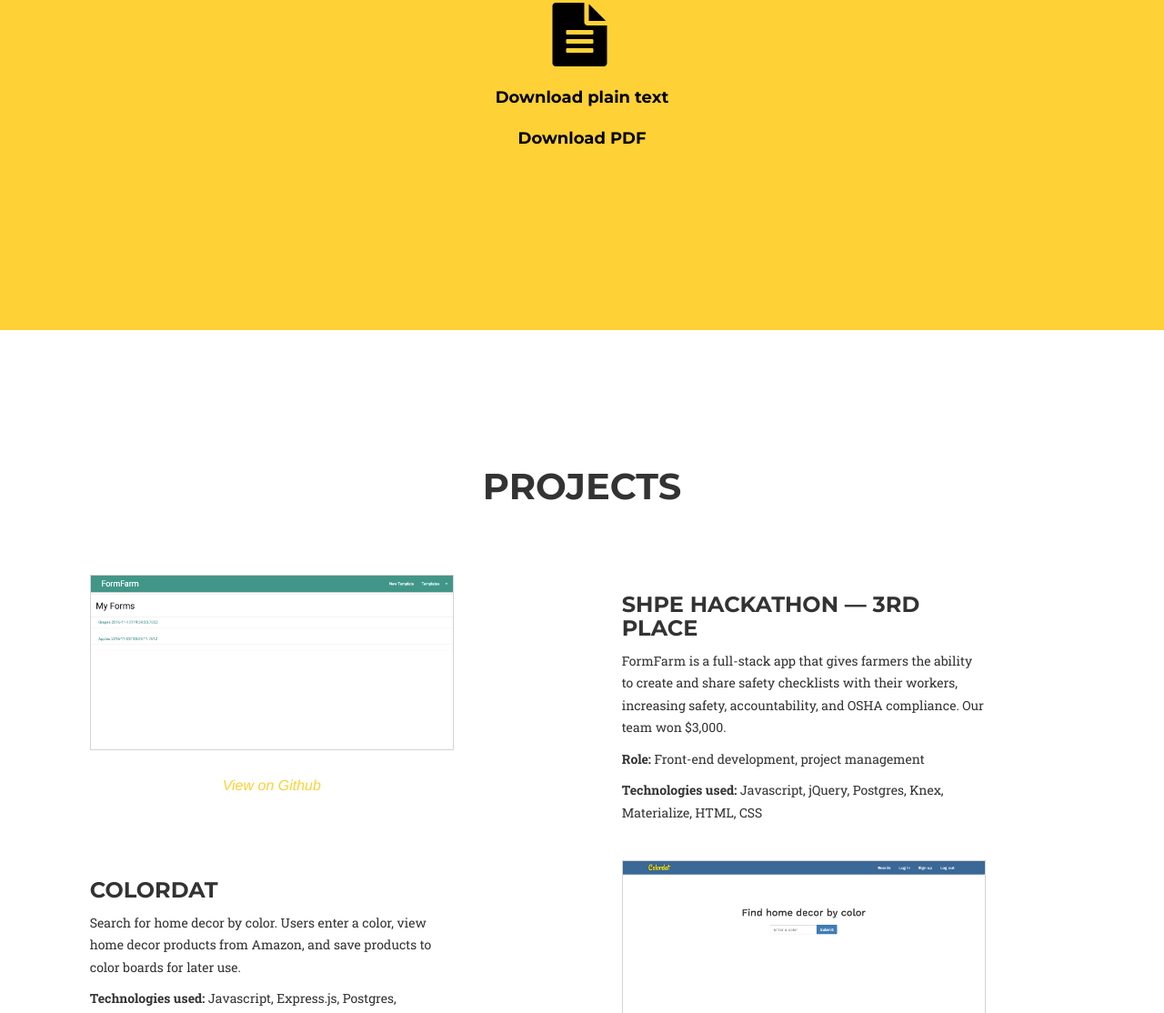
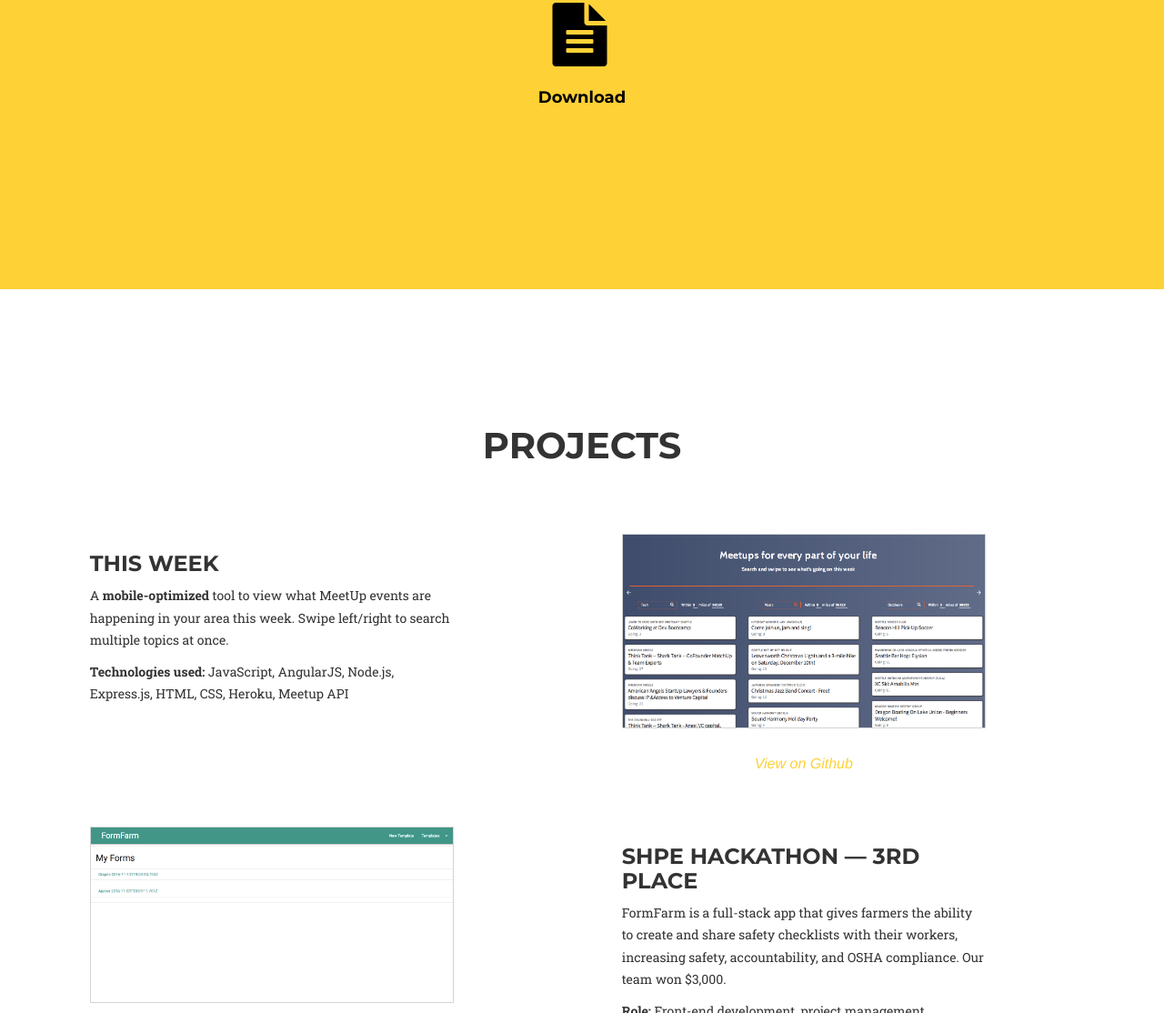
Before and after one commit to ryanrotz/ryanrotz.github.io, a website: page index.html in a window 1280 px wide. Shown: the part 2359-3473 px from the top of the page at 91% size. Drawn offline with nearby package versions, Linux system fonts and the light colour scheme; a web font is replaced by a local one.

Commit message:
added this-week and updated some stuff

```diff
--- a/index.html
+++ b/index.html
@@ -66,7 +66,9 @@
                 </div>
                 <div class="col-sm-7 col-sm-offset-1">
                 <h2 class="section-heading">About</h2>
-                    <p class="large text-muted">Ryan Rotz is a full-stack web developer and former marketer who discovered code and couldn't stop building things. He's passionate about making ideas come to life and loves partnering with other developers, as well as designers and executives to make them happen.</p>
+                    <p class="large text-muted">Ryan Rotz is a full-stack web developer and former marketer who discovered code and couldn't stop building things. He's proficient in JavaScript, HTML, and CSS and loves Angular and the MEAN stack. He picks up new technologies quickly and has a proven track record of bringing cross-functional teams together and getting the job done.
+
+                    </p>
                     <ul class="list-inline social-buttons">
                             <li><a href="https://github.com/ryanrotz" target="blank"><i class="social fa fa-github"></i></a>
                             </li>
@@ -97,7 +99,7 @@
                     </span>
                     <h4 class="service-heading">Languages</h4>
                     <ul class="text-muted skills">
-                        <li>Javascript</li>
+                        <li>JavaScript</li>
                         <li>Ruby</li>
                         <li>HTML5</li>
                         <li>CSS3</li>
@@ -153,11 +155,11 @@
             <div class="row">
                 <div class="col-sm-12">
                     <div class="team-member">
-                        <a href="./ryan_rotz_resume.pdf" target="_blank"><i class="fa fa-file-text fa-5x resume-icon" aria-hidden="true"></i></a>
+                        <a href="./Ryan_Rotz_Resume_Plaintext.pdf" target="_blank"><i class="fa fa-file-text fa-5x resume-icon" aria-hidden="true"></i></a>
                         <!-- <h4></h4> -->
                         <!-- <img src="img/team/2.jpg" class="img-responsive img-circle" alt=""> -->
-                        <h4><a href="./Ryan_Rotz_Resume_Plaintext.pdf" class="resume-links" download>Download plain text</a></h4>
-                        <h4><a href="./ryan_rotz_resume.pdf" class="resume-links" download>Download PDF</a></h4>
+                        <h4><a href="./Ryan_Rotz_Resume_Plaintext.pdf" class="resume-links" download>Download</a></h4>
+                     <!--    <h4><a href="./ryan_rotz_resume.pdf" class="resume-links" download>Download PDF</a></h4> -->
                     </div>
                 </div>
             </div>
@@ -179,6 +181,25 @@
             </div>
 
             <div class="row">
+                <div class="col-sm-7 col-md-5 portfolio-item">
+                    <div class="portfolio-link">
+                        <h3>This Week</h3>
+                        <p>A <strong>mobile-optimized</strong> tool to view what MeetUp events are happening in your area this week. Swipe left/right to search multiple topics at once.</p>
+                        <p><strong>Technologies used: </strong>JavaScript, AngularJS, Node.js, Express.js, HTML, CSS, Heroku, Meetup API</p>
+                    </div>
+                </div>
+                <div class="col-sm-5 col-md-7 portfolio-item">
+                    <a href="https://this-week.herokuapp.com/" target="blank" class="portfolio-link" data-toggle="modal">
+                        <img src="img/portfolio/this-week.png" class="img-responsive colordat-img project-border" alt="screenshot of This Week">
+                    </a>
+                    <div class="portfolio-caption">
+                        <!-- <h4>Round Icons</h4> -->
+                        <p class="text-muted"><a href="https://github.com/ryanrotz/this-week/" target="blank">View on Github</a></p>
+                    </div>
+                </div>
+            </div>
+
+            <div class="row">
                 <div class="project-wrapper">
                     <div class="col-sm-5 col-md-5 portfolio-item project-img">
                         <a href="https://formfarm2016.herokuapp.com/index.html" target="blank" class="portfolio-link" data-toggle="modal">
@@ -194,7 +215,7 @@
                             <h3>SHPE Hackathon — 3rd Place</h3>
                             <p>FormFarm is a full-stack app that gives farmers the ability to create and share safety checklists with their workers, increasing safety, accountability, and OSHA compliance. Our team won $3,000.</p>
                             <p><strong>Role:</strong> Front-end development, project management</strong></p>
-                            <p><strong>Technologies used: </strong>Javascript, jQuery, Postgres, Knex, Materialize, HTML, CSS</p>
+                            <p><strong>Technologies used: </strong>JavaScript, jQuery, Postgres, Knex, Materialize, HTML, CSS</p>
                         </div>
                     </div>
                 </div>
@@ -205,7 +226,7 @@
                     <div class="portfolio-link">
                         <h3>Colordat</h3>
                         <p>Search for home decor by color. Users enter a color, view home decor products from Amazon, and save products to color boards for later use.</p>
-                        <p><strong>Technologies used: </strong>Javascript, Express.js, Postgres, Sequelize, HTML, CSS, Heroku</p>
+                        <p><strong>Technologies used: </strong>JavaScript, Express.js, Postgres, Sequelize, HTML, CSS, Heroku</p>
                     </div>
                 </div>
                 <div class="col-sm-5 col-md-7 portfolio-item">
@@ -234,7 +255,7 @@
                         <div class="portfolio-link">
                             <h3>Name That Emotion</h3>
                             <p>A game for children with autism to improve social skills.</p>
-                            <p><strong>Technologies used: </strong>Javascript, jQuery Bootstrap, HTML, CSS</p>
+                            <p><strong>Technologies used: </strong>JavaScript, jQuery Bootstrap, HTML, CSS</p>
                         </div>
                     </div>
                 </div>
@@ -275,7 +296,7 @@
                         <div class="portfolio-link">
                             <h3>Rotate me</h3>
                             <p>The goal of this project was to learn a new JavaScript library and build something visually appealing in a weekend. I chose SVG.js. I didn't even know what an SVG file was when I started—let alone the library—but by the end of the weekend I had built something interactive and awesome.</p>
-                            <p><strong>Technologies used: </strong>Javascript, SVG.js, HTML, CSS, SVG</p>
+                            <p><strong>Technologies used: </strong>JavaScript, SVG.js, HTML, CSS, SVG</p>
                         </div>
                     </div>
                 </div>
```
Also changed, not shown: img/portfolio/this-week.png (added).
